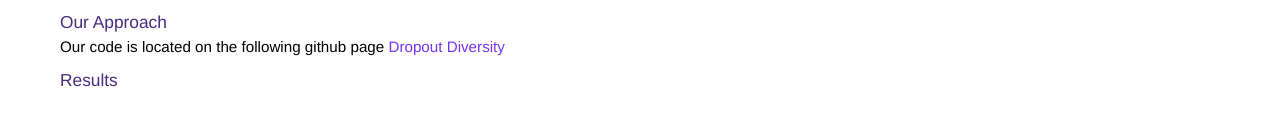
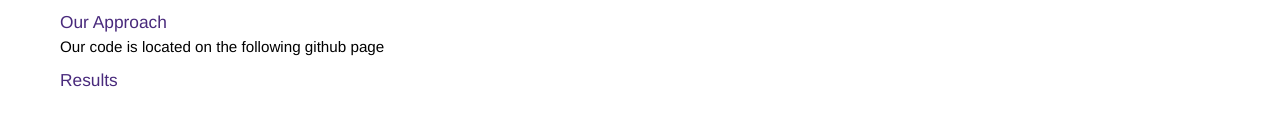
Before and after one commit to rp322/rp322.github.io, a plain HTML site: page index.html in a window 1280 px wide. Shown: the part 441-558 px from the top of the page. Drawn offline with Linux system fonts and the light colour scheme.

Commit message:
Update index.html

```diff
--- a/index.html
+++ b/index.html
@@ -86,7 +86,7 @@ Ensemble Diversity, Accuracy and Robustness</a>, which is a research paper aimed
   <section>
     <h3>Our Approach</h3>
     <p>
-      Our code is located on the following github page <a href="https://github.com/pfhgetty/dropout-diversity">Dropout Diversity</a></p>
+      Our code is located on the following github page <a href="https://github.com/pfhgetty/dropout-diversity"></a></p>
   </section>
 
   <section>
```
